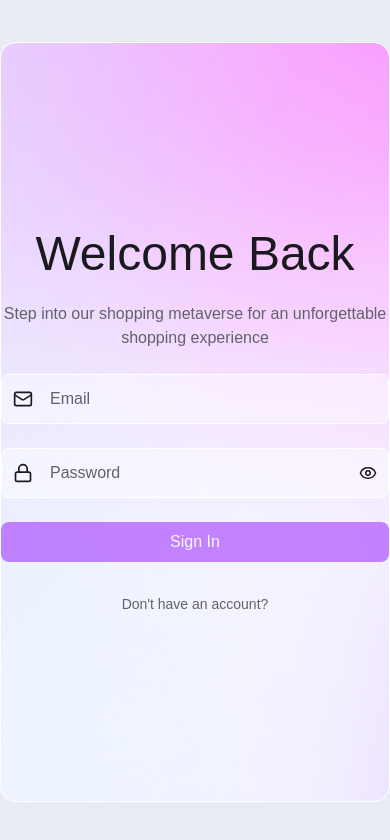
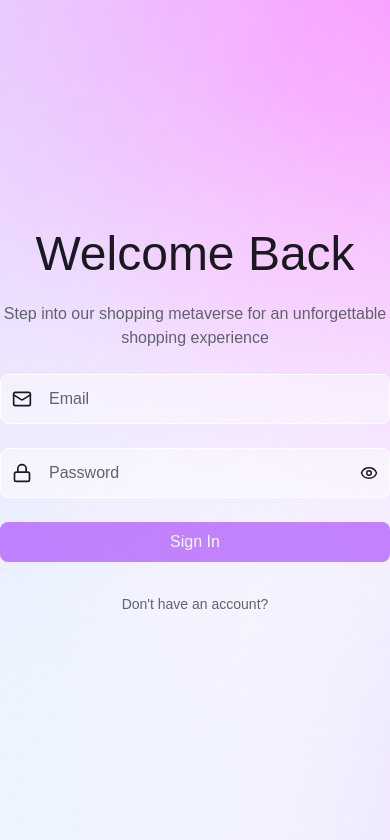
Before and after one commit to Amr-Guaily/meetus-task, a Next.js app: page /login in a window 390 px wide. Shown: the top 840 px of the page. Built offline with nearby package versions, Linux system fonts and the light colour scheme; no server answers; a web font is replaced by a local one.

Commit message:
✨ feat: update LoginPage layout for improved responsiveness and adjust LoginForm styling

```diff
--- a/app/(auth)/login/page.tsx
+++ b/app/(auth)/login/page.tsx
@@ -3,7 +3,7 @@ import LoginForm from '@/components/LoginForm';
 export default function LoginPage() {
   return (
     <div className="h-screen bg-[#E9ECF2] flex items-center justify-center relative">
-      <div className="w-7xl mx-auto h-[90%] flex items-center justify-center bg-gray-50 border rounded-2xl border-white relative overflow-hidden bg-[url('/assets/smbg.png')] lg:bg-[url('/assets/bg.png')] bg-cover bg-center bg-no-repeat">
+      <div className="w-full max-w-7xl h-full md:h-[85%] flex items-center justify-center md:rounded-2xl md:mx-4 relative overflow-hidden bg-[url('/assets/smbg.png')] lg:bg-[url('/assets/bg.png')] bg-cover bg-center bg-no-repeat">
         {/* Left side - Login Form */}
         <LoginForm />
 
--- a/app/globals.css
+++ b/app/globals.css
@@ -25,6 +25,10 @@ body {
   font-family: var(--font-abeezee), Arial, Helvetica, sans-serif; /* Use ABeeZee variable */
 }
 
+* {
+  box-sizing: border-box;
+}
+
 button {
   outline: none;
   border: none;
--- a/components/LoginForm.tsx
+++ b/components/LoginForm.tsx
@@ -36,7 +36,7 @@ export default function LoginForm() {
   };
 
   return (
-    <div className="mx-auto lg:pl-12 xl:pl-22 py-6 max-w-md rounded-xl">
+    <div className="mx-auto lg:pl-12 xl:pl-22 py-6 max-w-md">
       <div className="text-center">
         <h2 className="text-5xl font-normal text-[#1A1A1E] whitespace-nowrap">
           Welcome Back
```
